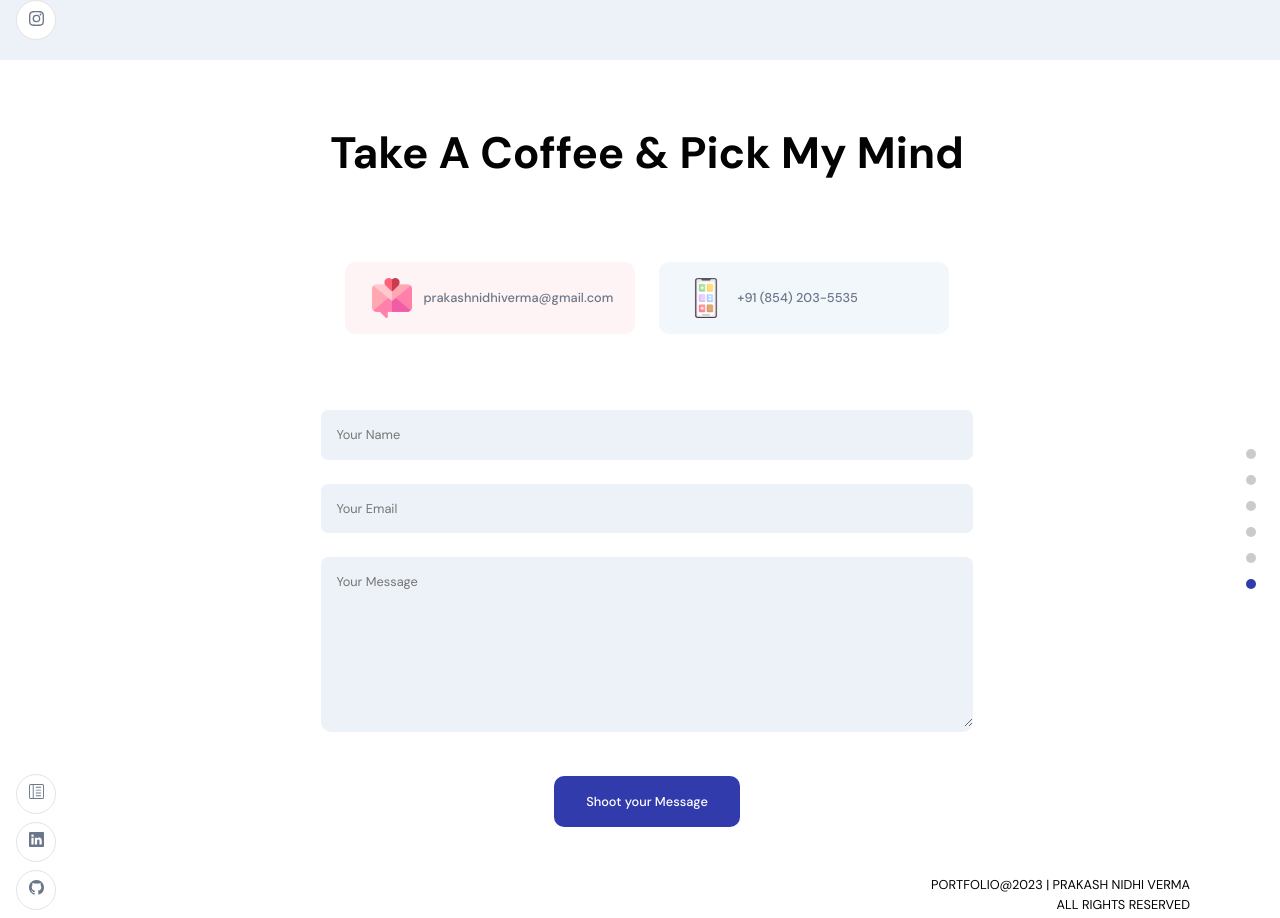
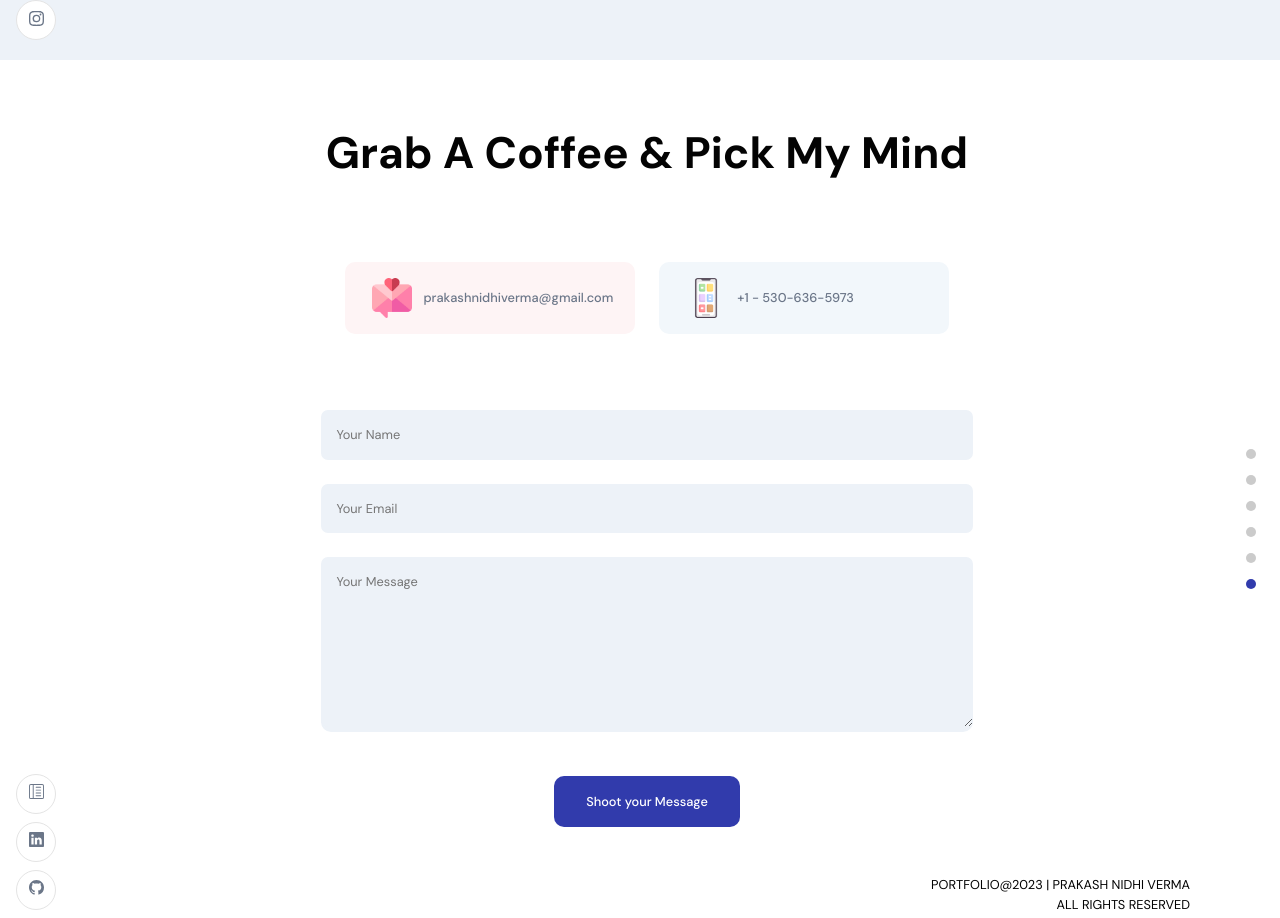
Before and after one commit to pnidhi26/portfolio, a React (Create React App) app in the folder frontend/: page / in a window 1280 px wide. Shown: the part 3940-4858 px from the top of the page. Built offline with nearby package versions, Linux system fonts and the light colour scheme; no server answers.

Commit message:
portfolio update

```diff
--- a/frontend/src/components/SocialMedia.jsx
+++ b/frontend/src/components/SocialMedia.jsx
@@ -4,7 +4,7 @@ import { BsInstagram, BsLinkedin, BsGithub, BsReverseLayoutTextSidebarReverse }
 const SocialMedia = () => (
   <div className="app__social">
     <div>
-      <a rel="noreferrer" href='https://pnidhi26.github.io/findme/CV/resume-prakash.pdf' target="_blank">
+      <a rel="noreferrer" href='https://drive.google.com/drive/u/2/folders/16mu_S8RHeuHBM9pr9MhgegGPIuDWsQnW' target="_blank">
         <BsReverseLayoutTextSidebarReverse />
       </a>
     </div>
@@ -19,7 +19,7 @@ const SocialMedia = () => (
       </a>
     </div>
     <div>
-      <a rel="noreferrer" href='https://www.instagram.com/prakashx26/' target="_blank">
+      <a rel="noreferrer" href='https://www.instagram.com/prak.sx/' target="_blank">
         <BsInstagram />
       </a>
     </div>
--- a/frontend/src/container/Footer/Footer.jsx
+++ b/frontend/src/container/Footer/Footer.jsx
@@ -37,7 +37,7 @@ const Footer = () => {
 
   return (
     <>
-      <h2 className="head-text">Take a coffee & pick my mind</h2>
+      <h2 className="head-text">Grab a coffee & pick my mind</h2>
 
       <div className="app__footer-cards">
         <div className="app__footer-card ">
@@ -46,7 +46,7 @@ const Footer = () => {
         </div>
         <div className="app__footer-card">
           <img src={images.mobile} alt="phone" />
-          <a href="tel:+91 (854) 203-5535" className="p-text">+91 (854) 203-5535</a>
+          <a href="tel:+91 (854) 203-5535" className="p-text">+1 - 530-636-5973</a>
         </div>
       </div>
       {!isFormSubmitted ? (
```
Also changed, not shown: frontend/public/profile.png (deleted).
